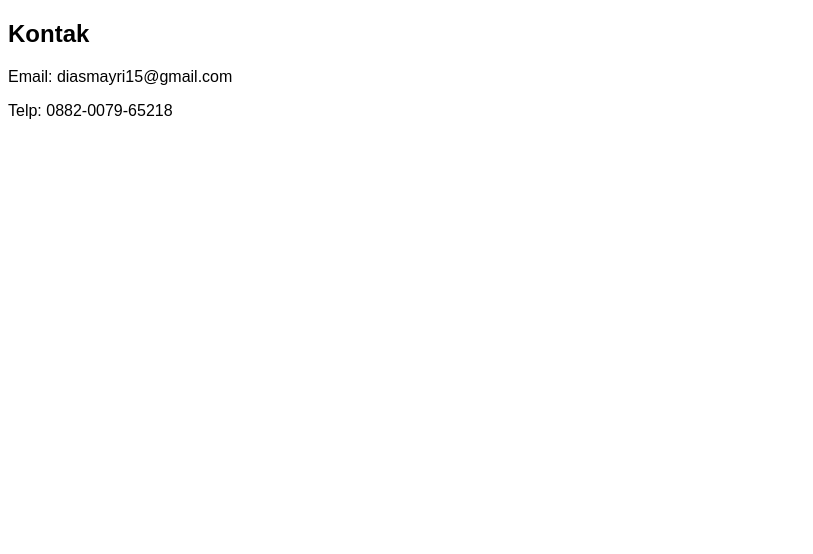
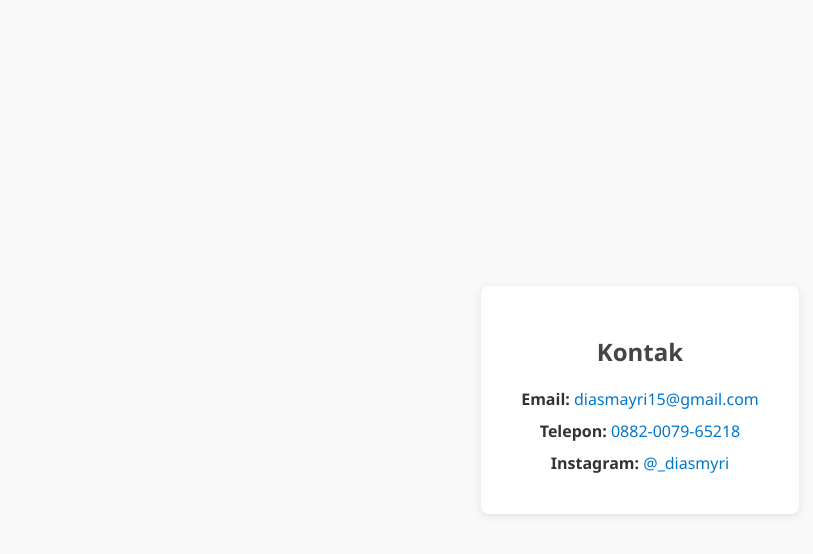
Before and after one commit to Diasmyri/P8-html5-1124160056, a plain HTML site: page contact.html in a window 1280 px wide. Shown: the whole page, without its empty margins (0-813 px from the left). Drawn offline with Linux system fonts and the light colour scheme.

Commit message:
merapihkan contact.html dan memberikan style

```diff
--- a/contact.html
+++ b/contact.html
@@ -1,11 +1,56 @@
 <!DOCTYPE html>
-<html>
+<html lang="id">
 <head>
+  <meta charset="UTF-8">
   <title>Kontak</title>
+  <style>
+    body {
+      font-family: 'Segoe UI', Tahoma, sans-serif;
+      background-color: #f9f9f9;
+      color: #333;
+      display: flex;
+      justify-content: center;
+      align-items: center;
+      height: 100vh;
+      margin: 0;
+    }
+
+    .konten {
+      text-align: center;
+      padding: 30px 40px;
+      background-color: #fff;
+      border-radius: 8px;
+      box-shadow: 0 2px 10px rgba(0, 0, 0, 0.1);
+    }
+
+    h2 {
+      color: #444;
+      margin-bottom: 20px;
+    }
+
+    p {
+      font-size: 16px;
+      margin: 10px 0;
+    }
+
+    a {
+      color: #0077cc;
+      text-decoration: none;
+    }
+
+    a:hover {
+      text-decoration: underline;
+    }
+  </style>
 </head>
-<body style="font-family:sans-serif;">
-  <h2>Kontak</h2>
-  <p>Email: diasmayri15@gmail.com</p>
-  <p>Telp: 0882-0079-65218</p>
+<body>
+
+  <div class="konten">
+    <h2>Kontak</h2>
+    <p><strong>Email:</strong> <a href="mailto:diasmayri15@gmail.com">diasmayri15@gmail.com</a></p>
+    <p><strong>Telepon:</strong> <a href="tel:0882007965218">0882-0079-65218</a></p>
+    <p><strong>Instagram:</strong> <a href="https://www.instagram.com/_diasmyri/" target="_blank">@_diasmyri</a></p>
+  </div>
+
 </body>
 </html>
```
